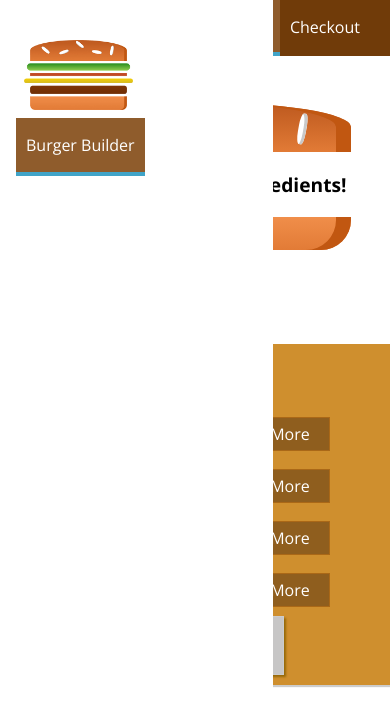
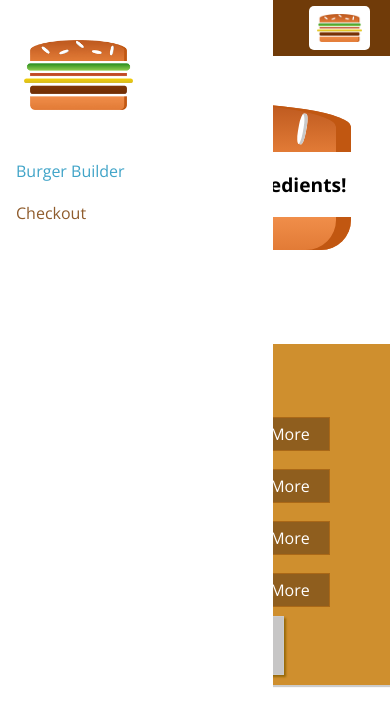
Before and after one commit to chris-yi/burger-builder, a React app: page / in a window 390 px wide. Shown: the top 726 px of the page. Built offline with nearby package versions, Linux system fonts and the light colour scheme.

Commit message:
added media queries to side drawer and navbar

```diff
--- a/src/components/Navigation/NavigationItems/NavigationItem/NavigationItem.css
+++ b/src/components/Navigation/NavigationItems/NavigationItem/NavigationItem.css
@@ -1,8 +1,30 @@
+.NavigationItem {
+  margin: 10px 0;
+  box-sizing: border-box;
+  display: block;
+  width: 100%;
+}
+
+.NavigationItem a {
+  color: #8F5C2C;
+  text-decoration: none;
+  width: 100%;
+  box-sizing: border-box;
+  display: block;
+}
+
+.NavigationItem a:hover,
+.NavigationItem a:active,
+.NavigationItem a.active {
+  color: #40A4C8;
+}
+
+@media (min-width: 500px) {
   .NavigationItem {
     margin: 0;
-    box-sizing: border-box;
     display: flex;
     height: 100%;
+    width: auto;
     align-items: center;
   }
 
@@ -12,14 +34,13 @@
     height: 100%;
     padding: 16px 10px;
     border-bottom: 4px solid transparent;
-    box-sizing: border-box;
-    display: block;
   }
 
   .NavigationItem a:hover,
   .NavigationItem a:active,
   .NavigationItem a.active {
-    background-color: #8f5C2C;
-    border-bottom: 4px solid #40A4C8;
+    background-color: #8f5c2c;
+    border-bottom: 4px solid #40a4c8;
     color: white;
   }
+}
--- a/src/components/Navigation/NavigationItems/NavigationItems.css
+++ b/src/components/Navigation/NavigationItems/NavigationItems.css
@@ -3,6 +3,13 @@
     padding: 0;
     list-style: none;
     display: flex;
+    flex-flow: column;
     align-items: center;
     height: 100%;
 }
+
+@media (min-width: 500px) {
+    .NavigationItems {
+        flex-flow: row;
+    }
+}
--- a/src/components/Navigation/SideDrawer/SideDrawer.css
+++ b/src/components/Navigation/SideDrawer/SideDrawer.css
@@ -28,4 +28,5 @@
 
 .Logo {
     height: 11%;
+    margin-bottom: 32px;
 }
--- a/src/components/Navigation/Toolbar/Toolbar.css
+++ b/src/components/Navigation/Toolbar/Toolbar.css
@@ -20,3 +20,9 @@
 .Logo {
     height: 80%;
 }
+
+@media (max-width: 499px) {
+    .DesktopOnly {
+        display: none;
+    }
+}
--- a/src/components/Navigation/Toolbar/Toolbar.js
+++ b/src/components/Navigation/Toolbar/Toolbar.js
@@ -9,7 +9,7 @@
     <div className={classes.Logo}>
       <Logo />
     </div>
-    <nav>
+    <nav className={classes.DesktopOnly}>
       <NavigationItems />
     </nav>
   </header>
```
Lines whose indentation alone changed are shown as unchanged.
